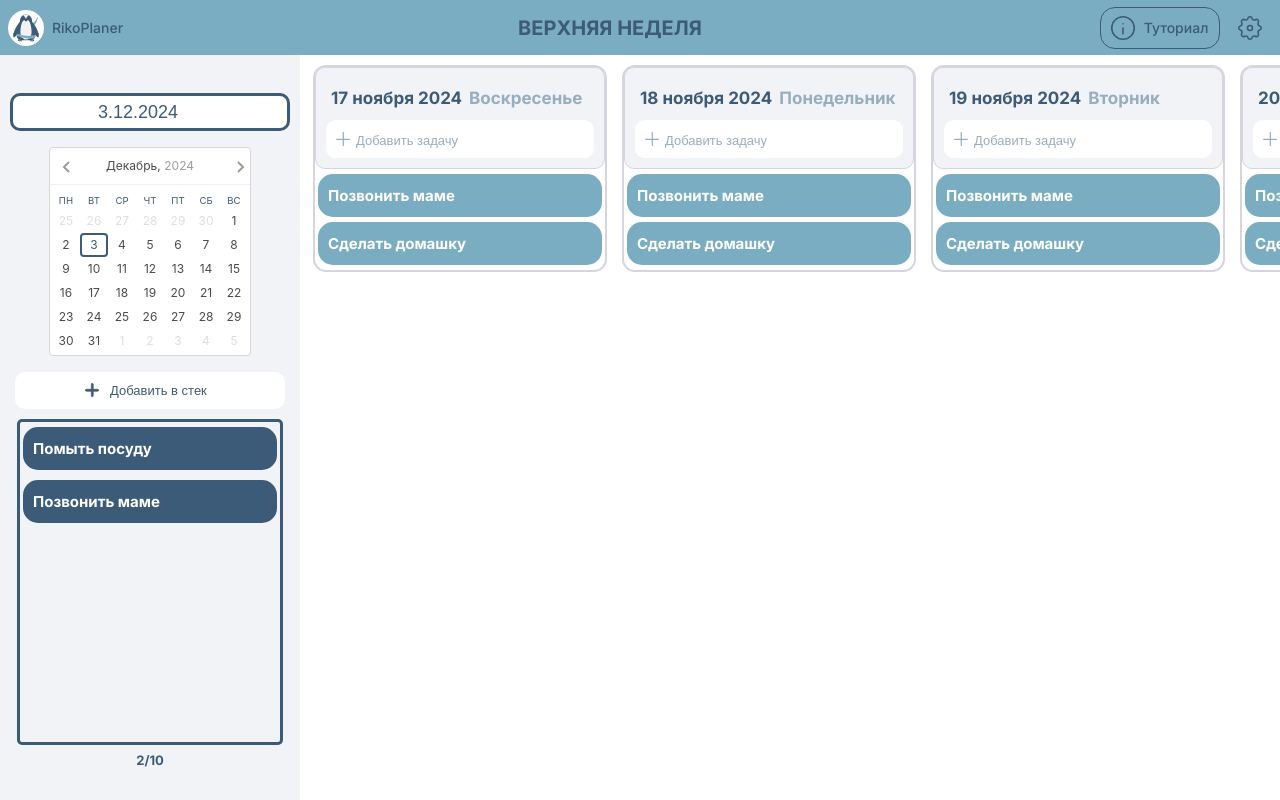
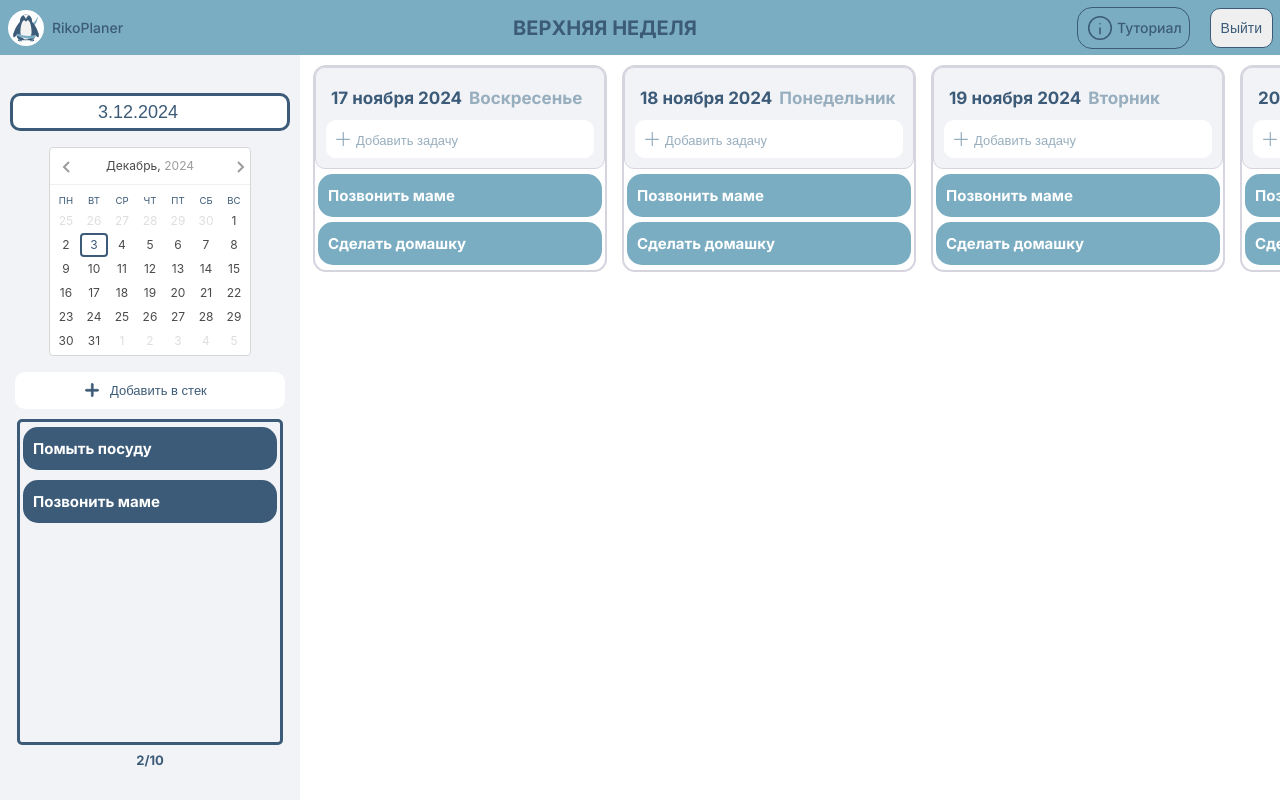
Before and after one commit to varyaqt/rikoplaner, a plain HTML site: page main-page.html in a window 1280 px wide. Shown: the top 800 px of the page. Drawn offline with Linux system fonts and the light colour scheme.

Commit message:
сделала кнопку выхода из приложения

```diff
--- a/main-page.html
+++ b/main-page.html
@@ -37,7 +37,7 @@
           <img src="icons/information-circle-tutorial-icon.svg">
           <p>Туториал</p>
         </div>
-        <img src="icons/settings-icon.svg">
+        <button class="exit-button">Выйти</button>
       </div>
     </header>
 
--- a/styles/header.css
+++ b/styles/header.css
@@ -54,6 +54,7 @@
   justify-content: center;
   align-items: center;
   width: 190px;
+  margin-right: 10px;
 }
 
 .header-right-section img {
@@ -84,6 +85,19 @@
 
 }
 
+.exit-button {
+  border: 1px solid rgb(60,91,120);
+  color: rgb(60,91,120);
+  border-radius: 10px;
+  font-size: 14px;
+  font-weight: 500;
+  height: 40px;
+  margin-left: 20px;
+  margin-right: 10px;
+  padding-left: 10px;
+  padding-right: 10px;
+}
+
 .tutorial-container p {
   flex: 1;
   text-align: center;
```
